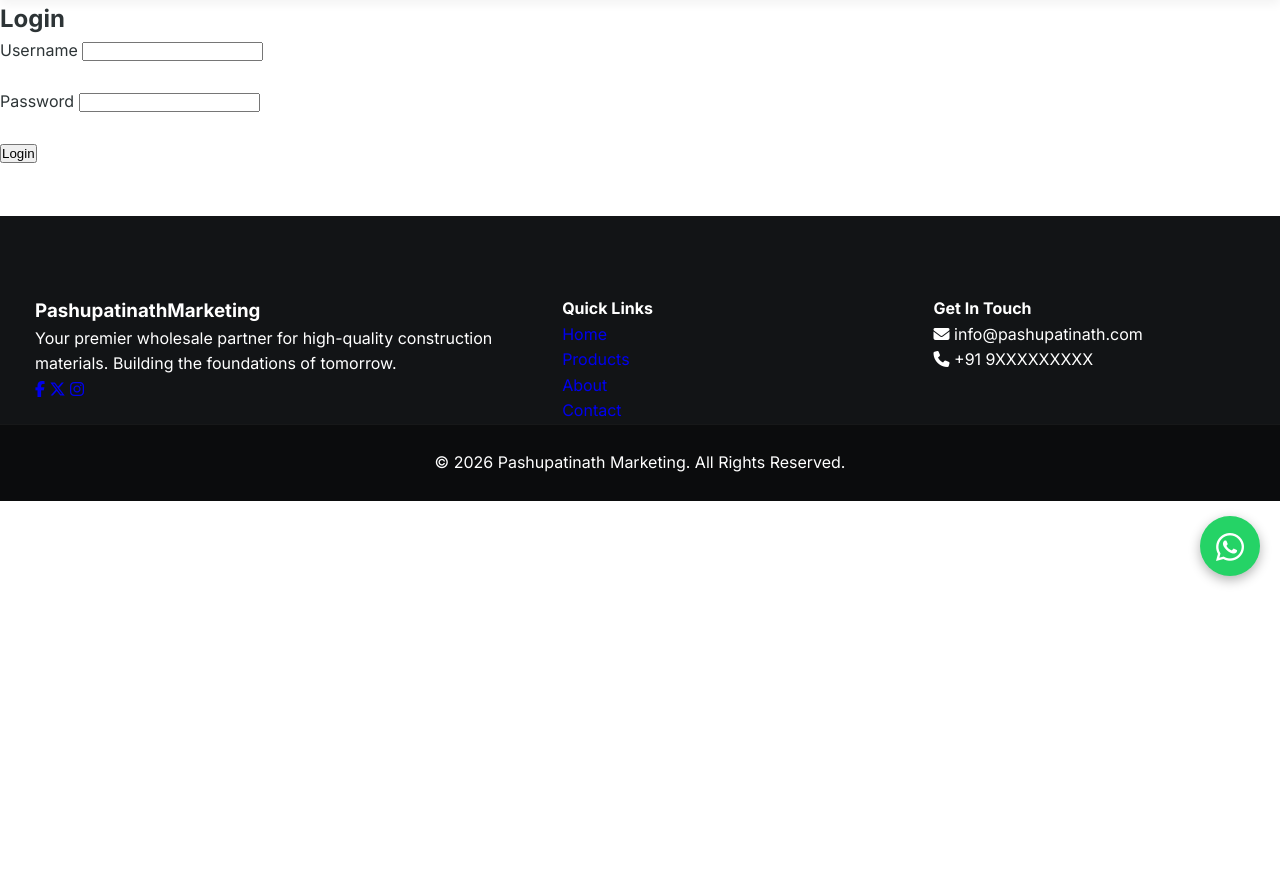
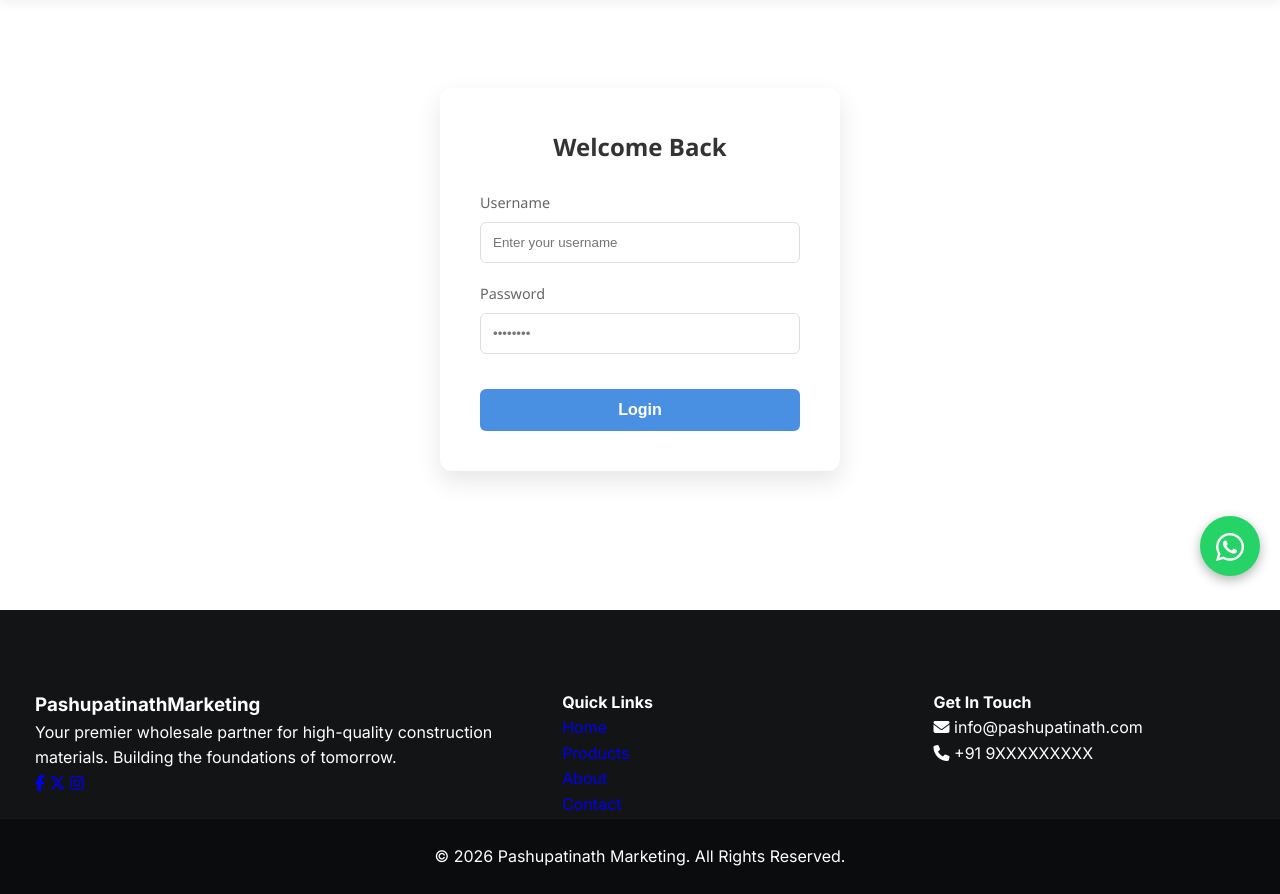
Before and after one commit to Omhursal45/hardware-shop-website, a Django app: template shop/templates/auth/login.html in a window 1280 px wide. Shown: the part 204-1098 px from the top of the page. Before the commit the page ends 789 px from the top, so only its background shows below. Run offline with Django 5.2, Linux system fonts and the light colour scheme; the template is opened without the code that fills it, so the values that code supplies are empty; some libraries are stand-ins or nearby versions.

Commit message:
Enhance login template with styled UI

```diff
--- a/shop/templates/auth/login.html
+++ b/shop/templates/auth/login.html
@@ -1,24 +1,95 @@
 {% extends "base.html" %}
 
 {% block content %}
+<style>
+    .login-container {
+        display: flex;
+        justify-content: center;
+        align-items: center;
+        min-height: 70vh;
+        font-family: 'Segoe UI', Tahoma, Geneva, Verdana, sans-serif;
+    }
 
-<h2>Login</h2>
+    .login-card {
+        background: #ffffff;
+        padding: 2.5rem;
+        border-radius: 12px;
+        box-shadow: 0 10px 25px rgba(0, 0, 0, 0.1);
+        width: 100%;
+        max-width: 400px;
+    }
 
-<form method="POST">
-    {% csrf_token %}
+    .login-card h2 {
+        margin-bottom: 1.5rem;
+        color: #333;
+        text-align: center;
+        font-weight: 600;
+    }
 
-    <label>Username</label>
-    <input type="text" name="username" required>
+    .form-group {
+        margin-bottom: 1.2rem;
+    }
 
-    <br><br>
+    .form-group label {
+        display: block;
+        margin-bottom: 0.5rem;
+        color: #666;
+        font-size: 0.9rem;
+    }
 
-    <label>Password</label>
-    <input type="password" name="password" required>
+    .form-group input {
+        width: 100%;
+        padding: 12px;
+        border: 1px solid #ddd;
+        border-radius: 6px;
+        box-sizing: border-box; /* Ensures padding doesn't affect width */
+        transition: border-color 0.3s ease;
+    }
 
-    <br><br>
+    .form-group input:focus {
+        outline: none;
+        border-color: #4A90E2;
+        box-shadow: 0 0 0 2px rgba(74, 144, 226, 0.2);
+    }
 
-    <button type="submit">Login</button>
+    .login-btn {
+        width: 100%;
+        padding: 12px;
+        background-color: #4A90E2;
+        color: white;
+        border: none;
+        border-radius: 6px;
+        font-size: 1rem;
+        font-weight: 600;
+        cursor: pointer;
+        transition: background-color 0.3s ease;
+        margin-top: 1rem;
+    }
 
-</form>
+    .login-btn:hover {
+        background-color: #357ABD;
+    }
+</style>
 
+<div class="login-container">
+    <div class="login-card">
+        <h2>Welcome Back</h2>
+
+        <form method="POST">
+            {% csrf_token %}
+
+            <div class="form-group">
+                <label for="username">Username</label>
+                <input type="text" id="username" name="username" placeholder="Enter your username" required>
+            </div>
+
+            <div class="form-group">
+                <label for="password">Password</label>
+                <input type="password" id="password" name="password" placeholder="••••••••" required>
+            </div>
+
+            <button type="submit" class="login-btn">Login</button>
+        </form>
+    </div>
+</div>
 {% endblock %}
```
